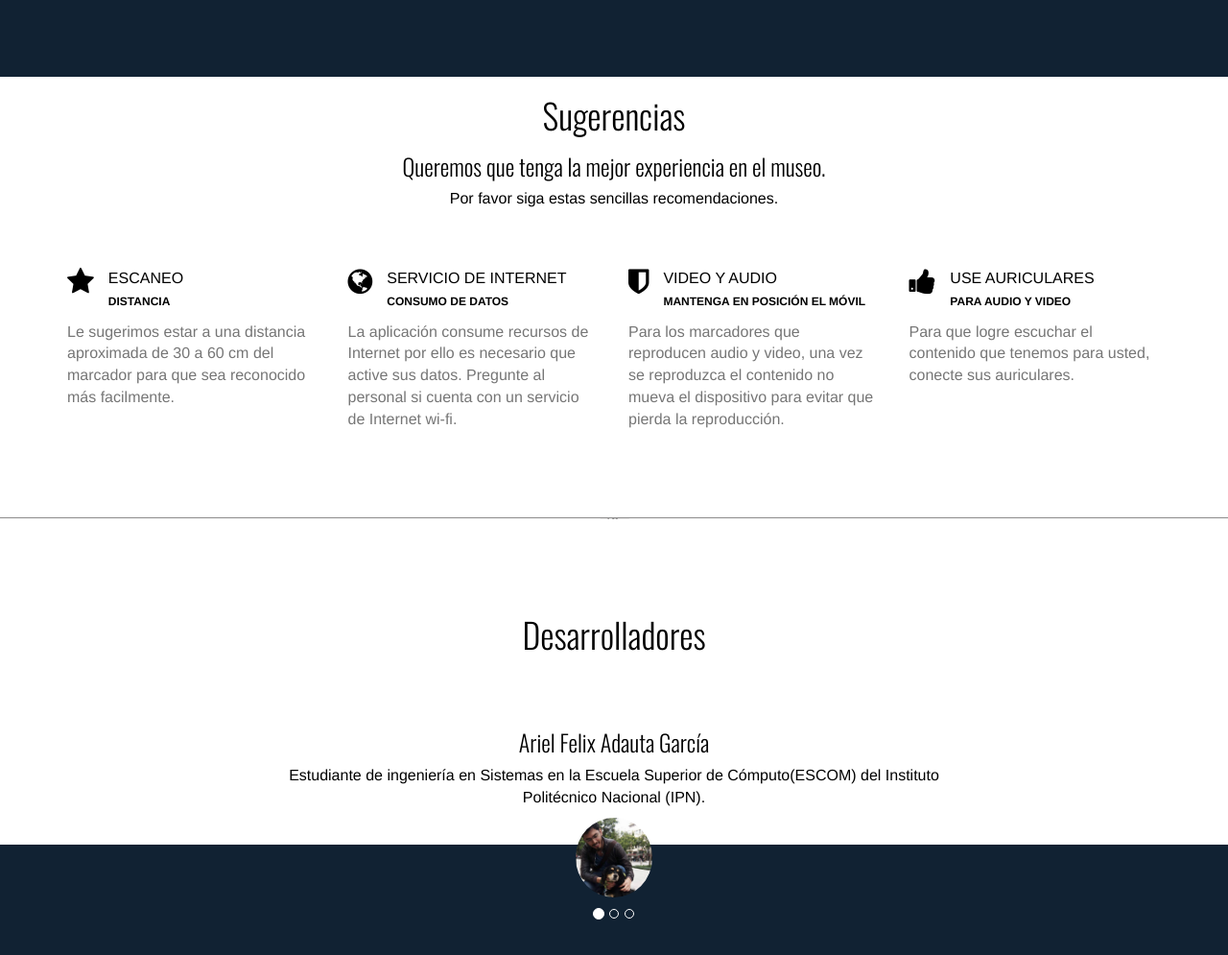
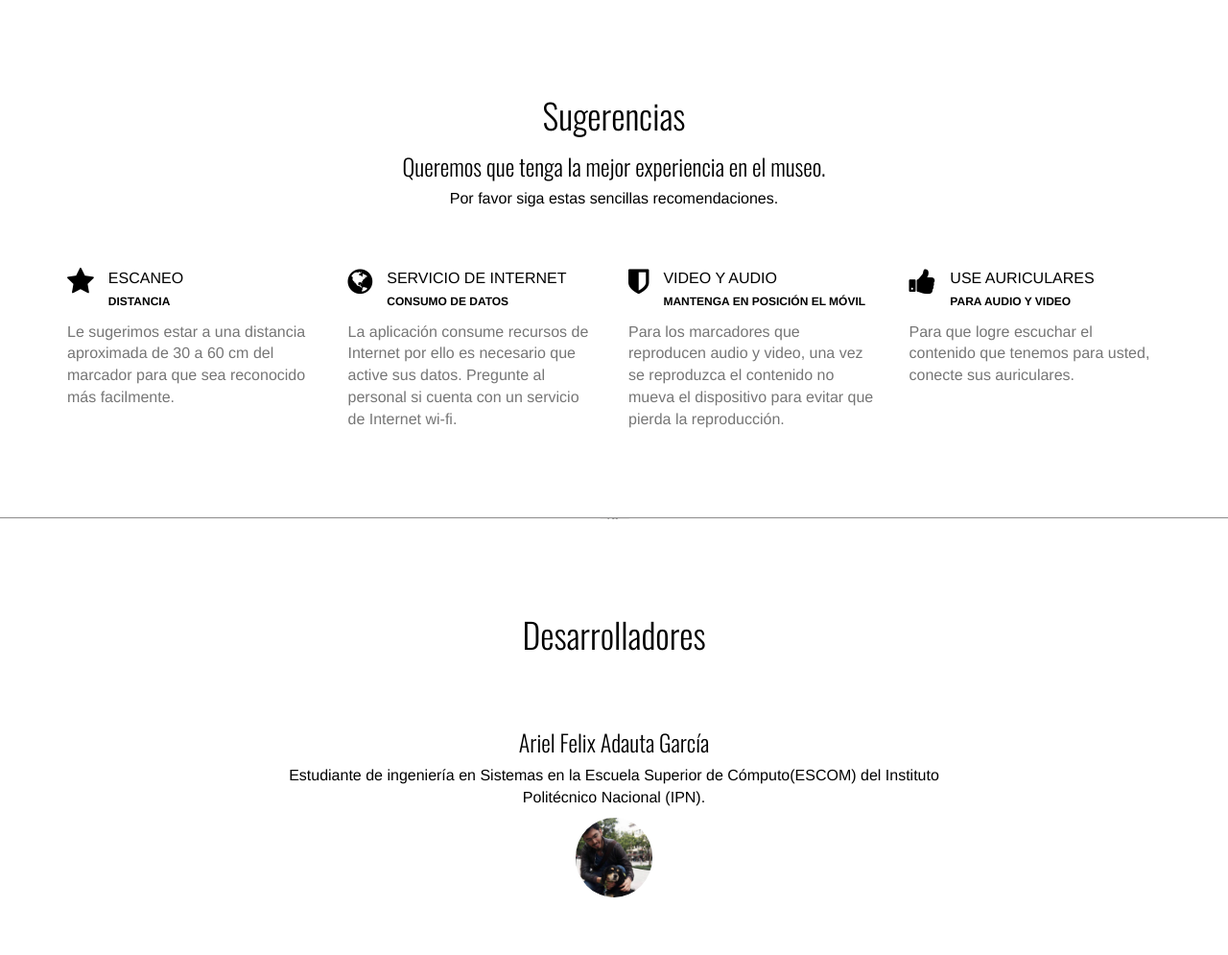
Before and after one commit to esedecks/TrabajoTerminal, a PHP site: page /acceso/Theme/index2.html in a window 1280 px wide. Shown: the whole page at 96% size. Run offline with PHP 8.4, Linux system fonts and the light colour scheme; some libraries are stand-ins or nearby versions.

Commit message:
cambios en el estilo a

```diff
--- a/acceso/Theme/assets/css/style.css
+++ b/acceso/Theme/assets/css/style.css
@@ -68,6 +68,7 @@ textarea {
 html,
 body {
     height: 100%;
+    background: transparent;
 }
 
 body {
```
